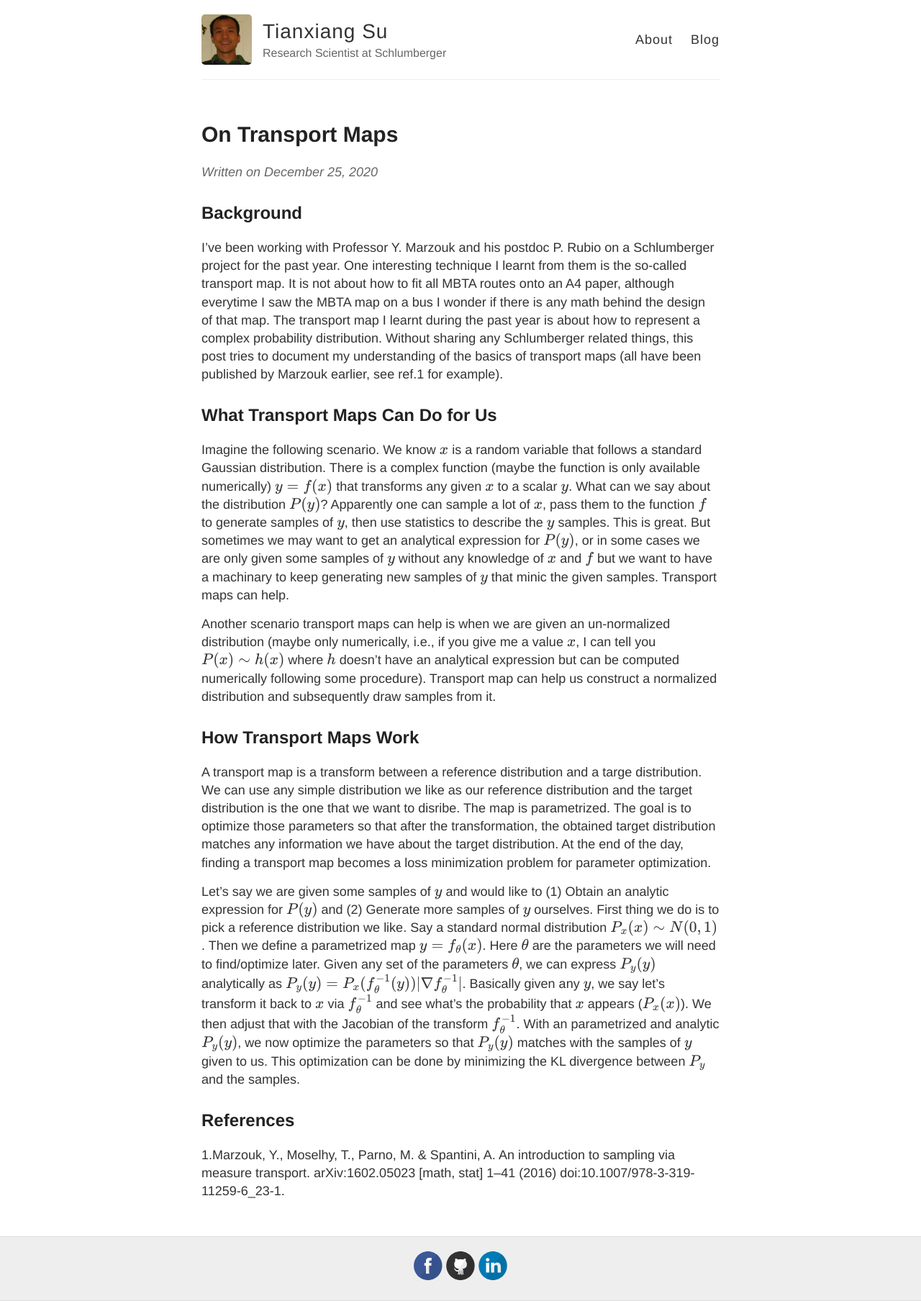
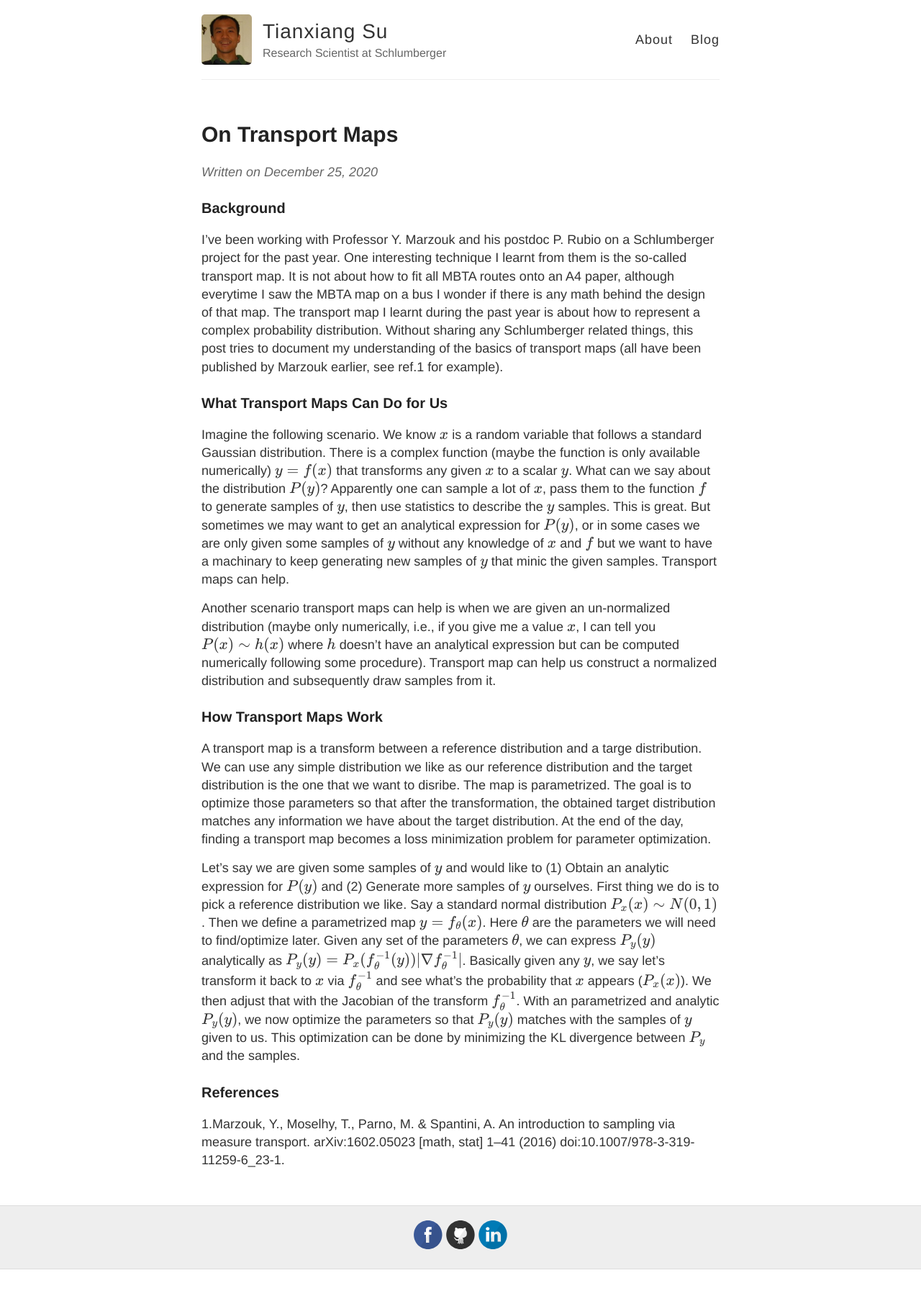
Before and after one commit to tianxiang84/tianxiang84.github.io, a Jekyll site: the page built from _posts/2020-12-25-On-Transport-Maps.md, in a window 1280 px wide. Shown: the whole page at 72% size. Built offline with Jekyll 4.4.1, drawn with Linux system fonts in a browser that asks for light colours; formulas are drawn with MathJax 3; comment, search, counter and statistics services are not loaded; after the commit the page ends 1764 px from its top, so only the background shows below that.

```diff
--- a/_posts/2020-12-25-On-Transport-Maps.md
+++ b/_posts/2020-12-25-On-Transport-Maps.md
@@ -3,20 +3,20 @@ layout: post
 title: "On Transport Maps"
 ---
 
-## Background
+### Background
 I've been working with Professor Y. Marzouk and his postdoc P. Rubio on a Schlumberger project for the past year. One interesting technique I learnt from them is the so-called transport map.
 It is not about how to fit all MBTA routes onto an A4 paper, although everytime I saw the MBTA map on a bus I wonder if there is any math behind the design of that map. The transport map I learnt during the past year is about how to represent a complex probability distribution. Without sharing any Schlumberger related things, this post tries to document my understanding of the basics of transport maps (all have been published by Marzouk earlier, see ref.1 for example).
 
 <!--more-->
-## What Transport Maps Can Do for Us
+### What Transport Maps Can Do for Us
 Imagine the following scenario. We know $x$ is a random variable that follows a standard Gaussian distribution. There is a complex function (maybe the function is only available numerically) $y=f(x)$ that transforms any given $x$ to a scalar $y$. What can we say about the distribution $P(y)$? Apparently one can sample a lot of $x$, pass them to the function $f$ to generate samples of $y$, then use statistics to describe the $y$ samples. This is great. But sometimes we may want to get an analytical expression for $P(y)$, or in some cases we are only given some samples of $y$ without any knowledge of $x$ and $f$ but we want to have a machinary to keep generating new samples of $y$ that minic the given samples. Transport maps can help.
 
 Another scenario transport maps can help is when we are given an un-normalized distribution (maybe only numerically, i.e., if you give me a value $x$, I can tell you $P(x) \sim h(x)$ where $h$ doesn't have an analytical expression but can be computed numerically following some procedure). Transport map can help us construct a normalized distribution and subsequently draw samples from it.
 
-## How Transport Maps Work
+### How Transport Maps Work
 A transport map is a transform between a reference distribution and a targe distribution. We can use any simple distribution we like as our reference distribution and the target distribution is the one that we want to disribe. The map is parametrized. The goal is to optimize those parameters so that after the transformation, the obtained target distribution matches any information we have about the target distribution. At the end of the day, finding a transport map becomes a loss minimization problem for parameter optimization.
 
 Let's say we are given some samples of $y$ and would like to (1) Obtain an analytic expression for $P(y)$ and (2) Generate more samples of $y$ ourselves. First thing we do is to pick a reference distribution we like. Say a standard normal distribution $P_x(x) \sim N(0,1)$. Then we define a parametrized map $y=f_\theta(x)$. Here $\theta$ are the parameters we will need to find/optimize later. Given any set of the parameters $\theta$, we can express $P_y(y)$ analytically as $P_y(y) = P_x(f_\theta^{-1}(y)) \| \nabla f_\theta^{-1} \|$. Basically given any $y$, we say let's transform it back to $x$ via $f_\theta^{-1}$ and see what's the probability that $x$ appears ($P_x(x)$). We then adjust that with the Jacobian of the transform $f_\theta^{-1}$. With an parametrized and analytic $P_y(y)$, we now optimize the parameters so that $P_y(y)$ matches with the samples of $y$ given to us. This optimization can be done by minimizing the KL divergence between $P_y$ and the samples.
 
-## References
+### References
 1.Marzouk, Y., Moselhy, T., Parno, M. & Spantini, A. An introduction to sampling via measure transport. arXiv:1602.05023 [math, stat] 1–41 (2016) doi:10.1007/978-3-319-11259-6_23-1.
```
Also changed, not shown: posts.md (+0 -1 lines).
